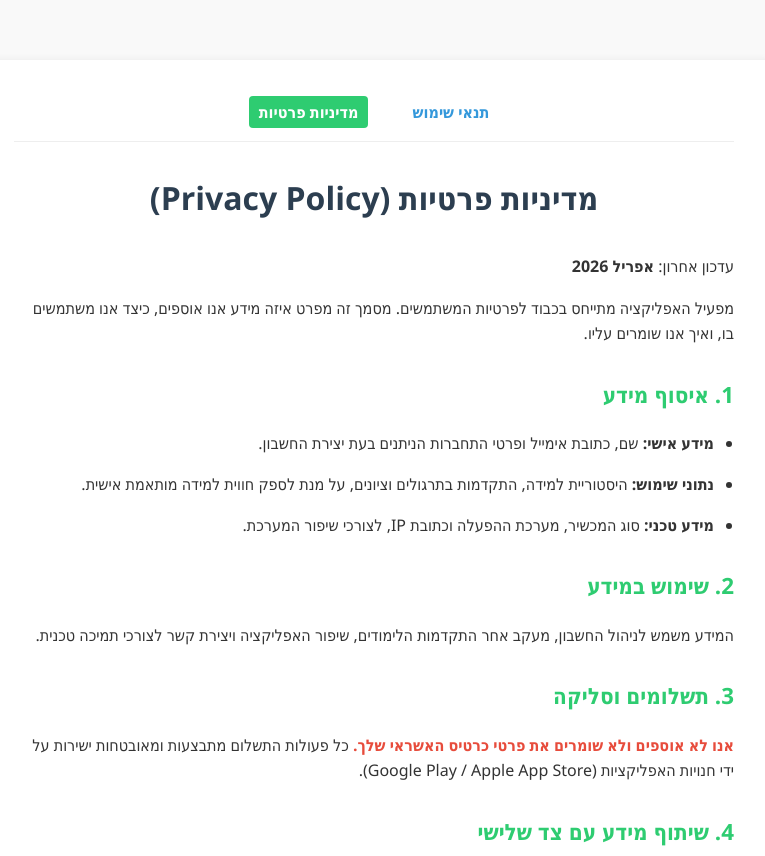
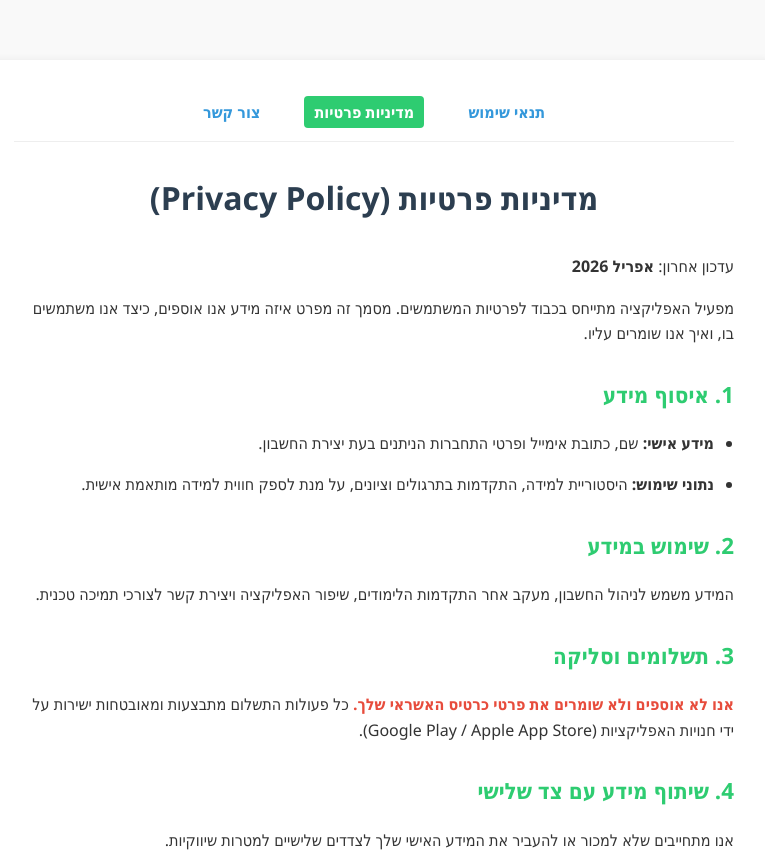
Before and after one commit to Novo967/Camuty-landing-page, a plain HTML site: page privacy.html in a window 1280 px wide. Shown: the top 856 px of the page, without its empty margins (266-1031 px from the left). Drawn offline with Linux system fonts and the light colour scheme.

Commit message:
Update privacy policy to remove technical data collection
Removed technical information collection details from privacy policy.

```diff
--- a/privacy.html
+++ b/privacy.html
@@ -77,6 +77,7 @@
         <div class="nav-menu">
             <a href="index.html">תנאי שימוש</a>
             <a href="privacy.html" class="active">מדיניות פרטיות</a>
+            <a href="contact.html">צור קשר</a>
         </div>
 
         <h1>מדיניות פרטיות (Privacy Policy)</h1>
@@ -88,7 +89,6 @@
         <ul>
             <li><strong>מידע אישי:</strong> שם, כתובת אימייל ופרטי התחברות הניתנים בעת יצירת החשבון.</li>
             <li><strong>נתוני שימוש:</strong> היסטוריית למידה, התקדמות בתרגולים וציונים, על מנת לספק חווית למידה מותאמת אישית.</li>
-            <li><strong>מידע טכני:</strong> סוג המכשיר, מערכת ההפעלה וכתובת IP, לצורכי שיפור המערכת.</li>
         </ul>
 
         <h2>2. שימוש במידע</h2>
```
